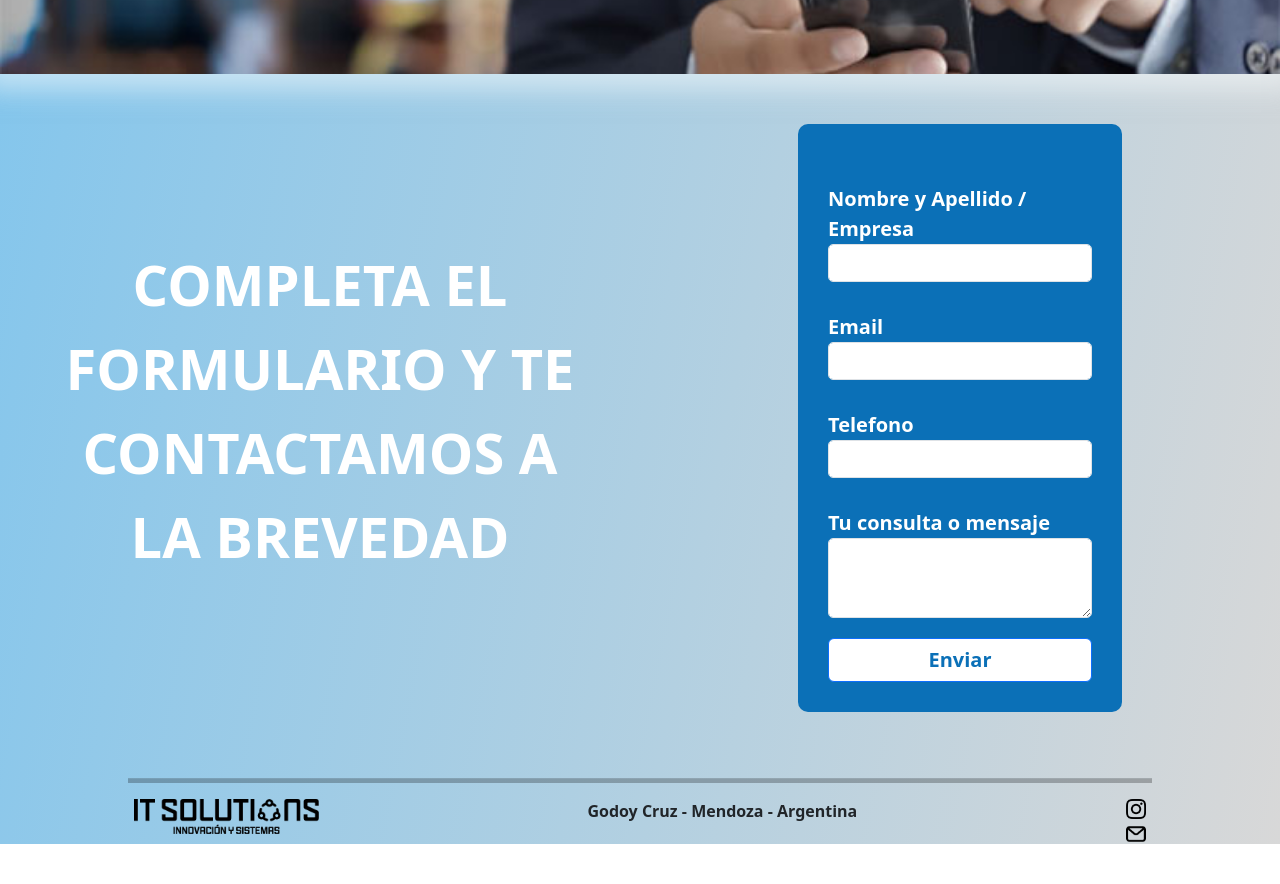
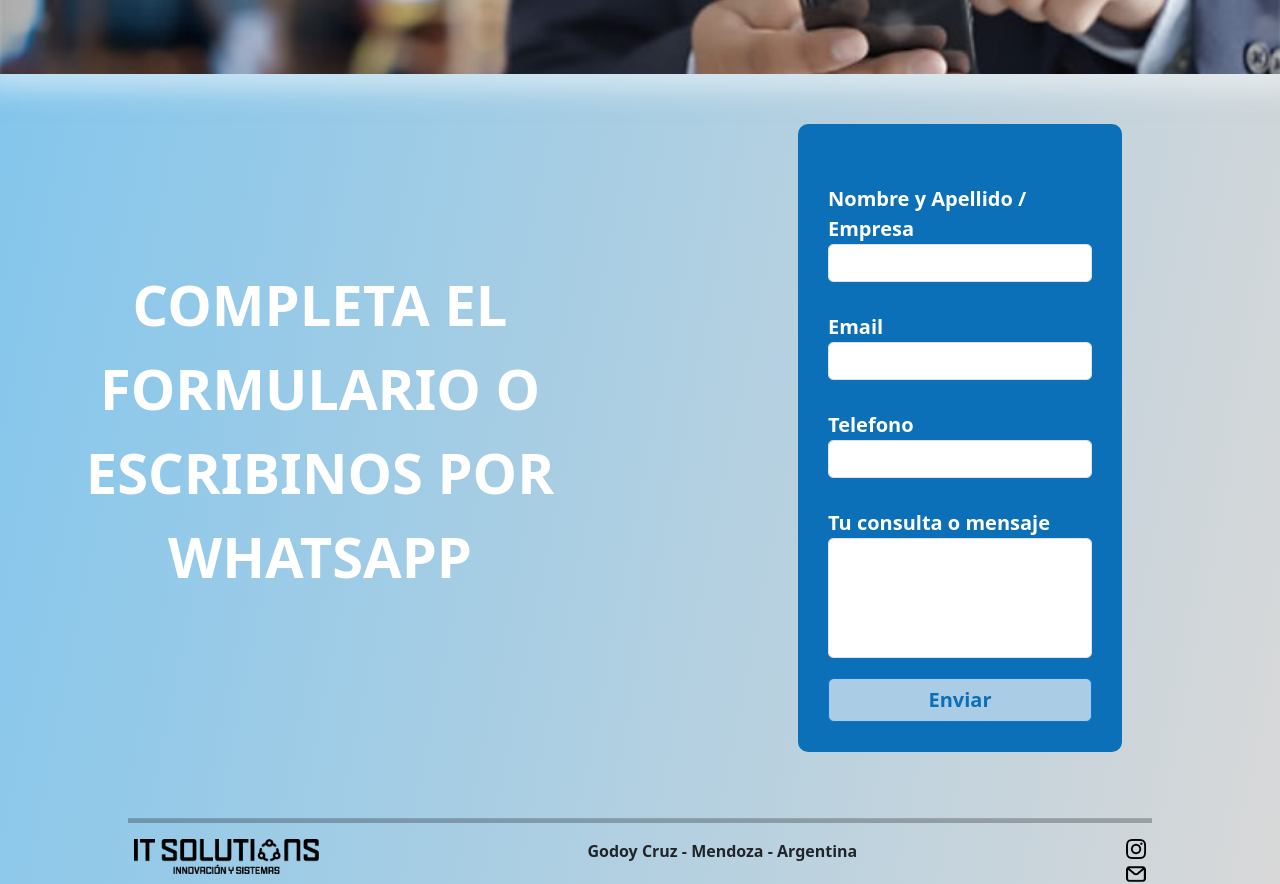
Before and after one commit to LuisRomano88/itsolutions-landing-page, an Angular app in the folder itsolutions/: page / in a window 1280 px wide. Shown: the part 5560-6444 px from the top of the page. Before the commit the page ends 6404 px from the top, so only its background shows below. Built offline with nearby package versions, Linux system fonts and the light colour scheme.

Commit message:
actualizacion formulario contacto, validaciones, falta terminar boton enviar

```diff
--- a/itsolutions/angular.json
+++ b/itsolutions/angular.json
@@ -96,6 +96,9 @@
             ],
             "scripts": []
           }
+        },
+        "deploy": {
+          "builder": "angular-cli-ghpages:deploy"
         }
       }
     }
--- a/itsolutions/package.json
+++ b/itsolutions/package.json
@@ -30,6 +30,7 @@
     "@angular/cli": "~15.2.4",
     "@angular/compiler-cli": "^15.2.0",
     "@types/jasmine": "~4.3.0",
+    "angular-cli-ghpages": "^2.0.0-beta.2",
     "jasmine-core": "~4.5.0",
     "karma": "~6.4.0",
     "karma-chrome-launcher": "~3.1.0",
--- a/itsolutions/src/app/app.module.ts
+++ b/itsolutions/src/app/app.module.ts
@@ -2,6 +2,7 @@ import { NgModule } from '@angular/core';
 import { BrowserModule } from '@angular/platform-browser';
 import { BrowserAnimationsModule } from '@angular/platform-browser/animations';
 import { FormsModule, ReactiveFormsModule } from '@angular/forms';
+import { HttpClientModule } from "@angular/common/http";
 
 import { AppRoutingModule } from './app-routing.module';
 import { AppComponent } from './app.component';
@@ -28,7 +29,8 @@ import { WhatsappComponent } from './whatsapp/whatsapp.component';
     BrowserModule,
     AppRoutingModule,
     BrowserAnimationsModule,
-    ReactiveFormsModule
+    ReactiveFormsModule,
+    HttpClientModule
   ],
   providers: [],
   bootstrap: [AppComponent]
--- a/itsolutions/src/app/contacto/contacto.component.css
+++ b/itsolutions/src/app/contacto/contacto.component.css
@@ -25,9 +25,11 @@
 }
 
 .mensaje {
-    height: 80px;
+    height: 120px;
     border-radius: 5px;
+
 }
+
 
 label {
     color: white;
@@ -137,8 +139,6 @@ label {
   .text-body{
     font-size: 2rem;
     width: 100%;
-
-
   }
 
   .text-body p{
--- a/itsolutions/src/app/contacto/contacto.component.html
+++ b/itsolutions/src/app/contacto/contacto.component.html
@@ -7,19 +7,21 @@
     </div>
 </section>
 
-<section class="body" >
+<section class="body">
 
     <div class="text-body">
-        <p>COMPLETA EL FORMULARIO Y TE CONTACTAMOS A LA BREVEDAD</p>
+        <p>COMPLETA EL FORMULARIO O ESCRIBINOS POR WHATSAPP</p>
     </div>
 
     <div class="card-body">
 
-        <form action="" class="form">
+        <form class="form" action="https://formspree.io/f/mrgnrrdz"
+         method="POST" [formGroup]="formContacto">
+
             <div class="form-campos">
                 <label for="">Nombre y Apellido / Empresa</label>
-                <input type="text" [formControl]="nombre" class="form-control">
-                <div class="alert alert-danger mt-2" [hidden]="nombre.valid || nombre.pristine">
+                <input type="text" formControlName="nombre" class="form-control" name="nombre">
+                <div class="alert alert-danger mt-2" [hidden]="nombre.valid ||nombre.pristine">
                     <span *ngIf="nombre.errors?.['required']">Nombre y Apellido obligatorio</span>
                     <span *ngIf="nombre.errors?.['minlength']">Debe contener al menos 5 letras</span>
                 </div>
@@ -27,9 +29,9 @@
 
             <div class="form-campos">
                 <label for="">Email</label>
-                <input type="email" [formControl]="email" class="form-control">
+                <input type="email" formControlName="email" class="form-control" name="email">
 
-                <div class="alert alert-danger mt-2" [hidden]="email.valid || email.pristine">
+                <div class="alert alert-danger mt-2" [hidden]="email.valid || email.pristine " >
                     <span *ngIf="email.errors?.['required']">Email obligatorio</span>
                     <span *ngIf="email.errors?.['email']">Email inválido</span>
                 </div>
@@ -38,8 +40,8 @@
 
             <div class="form-campos">
                 <label for="">Telefono</label>
-                <input type="tel" name="telefono" [formControl]="telefono" class="form-control">
-                <div class="alert alert-danger mt-2" [hidden]="telefono.valid || telefono.pristine">
+                <input type="tel" name="telefono" formControlName="telefono" class="form-control">
+                <div class="alert alert-danger mt-2" [hidden]="telefono.valid || telefono.pristine ">
                     <span *ngIf="telefono.errors?.['required']">Teléfono obligatorio</span>
                     <span *ngIf="telefono.errors?.['minlength'] || telefono.errors?.['maxlength']">Verifique el número
                         ingresado</span>
@@ -50,14 +52,18 @@
 
             <div class="form-campos">
                 <label for="">Tu consulta o mensaje</label>
-                <textarea type="text" name="mensaje" [formControl]="mensaje" class="form-control mensaje">
-                <div class="alert alert-danger mt-2" [hidden]="mensaje.valid || mensaje.pristine">
+                <input type="text" name="mensaje" formControlName="mensaje" class="form-control mensaje">
+                <div class="alert alert-danger mt-2" [hidden]=" mensaje.valid || mensaje.pristine ">
                     <span *ngIf="mensaje.errors?.['required']">Debe completar el mensaje</span>
                     <span *ngIf="mensaje.errors?.['minlength']">Debe contener al menos 10 caracteres</span>
                 </div>
-                </textarea>
             </div>
-            <button class="btn btn-primary">Enviar</button>
+
+            <button  class="btn btn-primary"
+            [disabled]="formContacto.invalid">Enviar</button>
+
+            <input type="hidden" name="_next" value="https://www.google.com">
+            <input type="hidden" name="_captcha" value="false">
         </form>
     </div>
 </section>
--- a/itsolutions/src/app/contacto/contacto.component.ts
+++ b/itsolutions/src/app/contacto/contacto.component.ts
@@ -1,24 +1,52 @@
-import { Component } from '@angular/core';
-import { FormControl, Validators } from '@angular/forms';
+import { HttpClient } from '@angular/common/http';
+import { Component, OnInit } from '@angular/core';
+import { FormControl, FormGroup, Validators, ReactiveFormsModule } from '@angular/forms';
+import { FormBuilder } from '@angular/forms';
 
 @Component({
   selector: 'app-contacto',
   templateUrl: './contacto.component.html',
-  styleUrls: ['./contacto.component.css']
+  styleUrls: ['./contacto.component.css'],
 })
-export class ContactoComponent {
+export class ContactoComponent implements OnInit {
 
-nombre = new FormControl('', [Validators.required, Validators.minLength(5)]);
-email = new FormControl('', [Validators.required, Validators.email]);
-telefono = new FormControl('', Validators.compose([
-  Validators.required,
-  Validators.pattern(/^[0-9]*$/),
-  Validators.minLength(10),
-  Validators.maxLength(10)
-]));
-mensaje = new FormControl('',Validators.compose([
-  Validators.required,
-   Validators.minLength(10)
-]));
+
+  formContacto = new FormGroup({
+  nombre: new FormControl('', [Validators.required, Validators.minLength(5)]),
+  email: new FormControl('', [Validators.required, Validators.email]),
+  telefono: new FormControl(
+    '',
+    Validators.compose([
+      Validators.required,
+      Validators.pattern(/^[0-9]*$/),
+      Validators.minLength(10),
+      Validators.maxLength(10),
+    ])),
+  mensaje: new FormControl('', [Validators.required, Validators.minLength(10)])
+  });
+
+  constructor() {}
+
+
+  ngOnInit(): void {
+
+  }
+
+  get nombre(){
+    return this.formContacto.get('nombre') as FormControl;
+  }
+
+  get email(){
+    return this.formContacto.get('email') as FormControl;
+  }
+
+  get telefono(){
+    return this.formContacto.get('telefono') as FormControl ;
+  }
+
+  get mensaje(){
+    return this.formContacto.get('mensaje') as FormControl ;
+  }
+
 
 }
--- a/itsolutions/src/app/footer/footer.component.css
+++ b/itsolutions/src/app/footer/footer.component.css
@@ -46,6 +46,8 @@ hr {
     height: 20px;
 }
 
+
+
 /* Small devices (portrait tablets and large phones) */
 
 @media screen  and (max-width: 576px) {
--- a/itsolutions/src/app/footer/footer.component.html
+++ b/itsolutions/src/app/footer/footer.component.html
@@ -18,4 +18,5 @@
         <img class="icon-redes" src="../../assets/img/icono-instagram.png" alt="">
         <img class="icon-redes" src="../../assets/img/icono-email.png" alt="">
     </div>
+
 </div>
```
Also changed, not shown: 1 other file (tests, documents, lock files or other folders).
